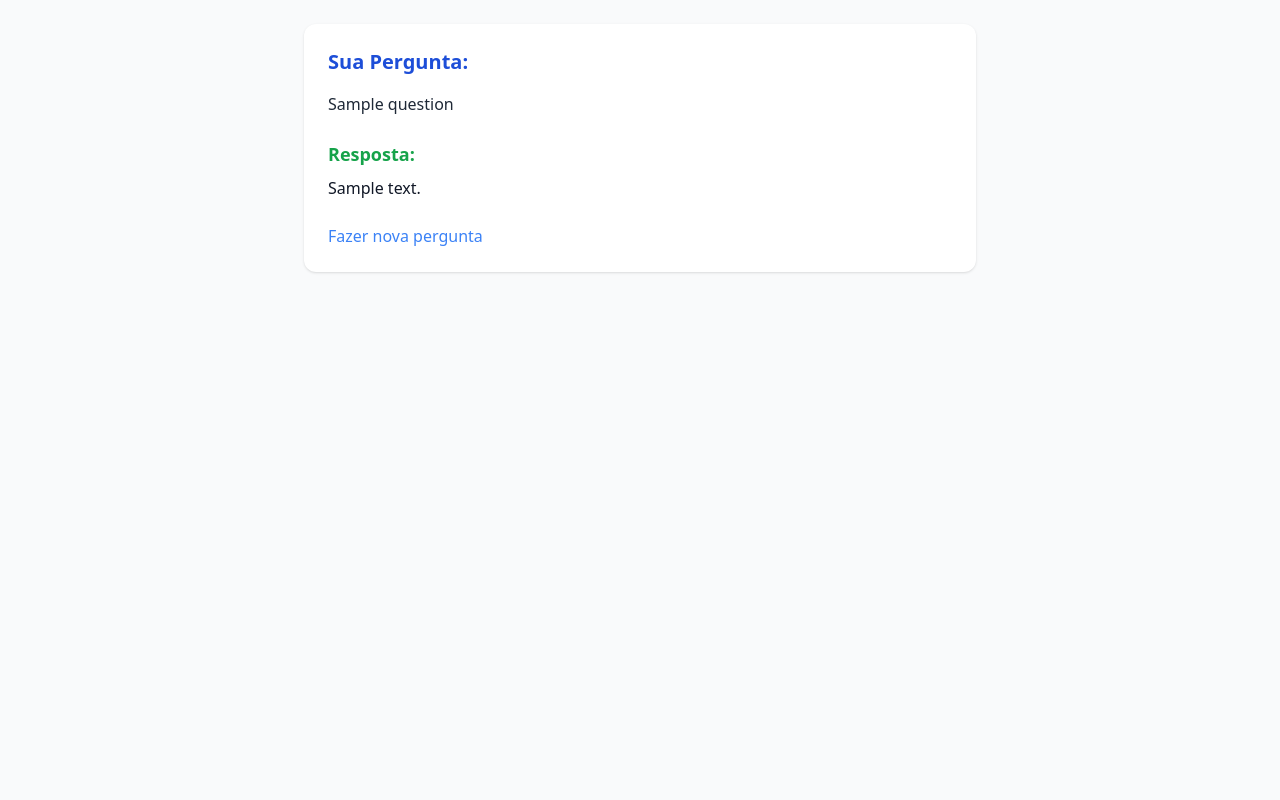
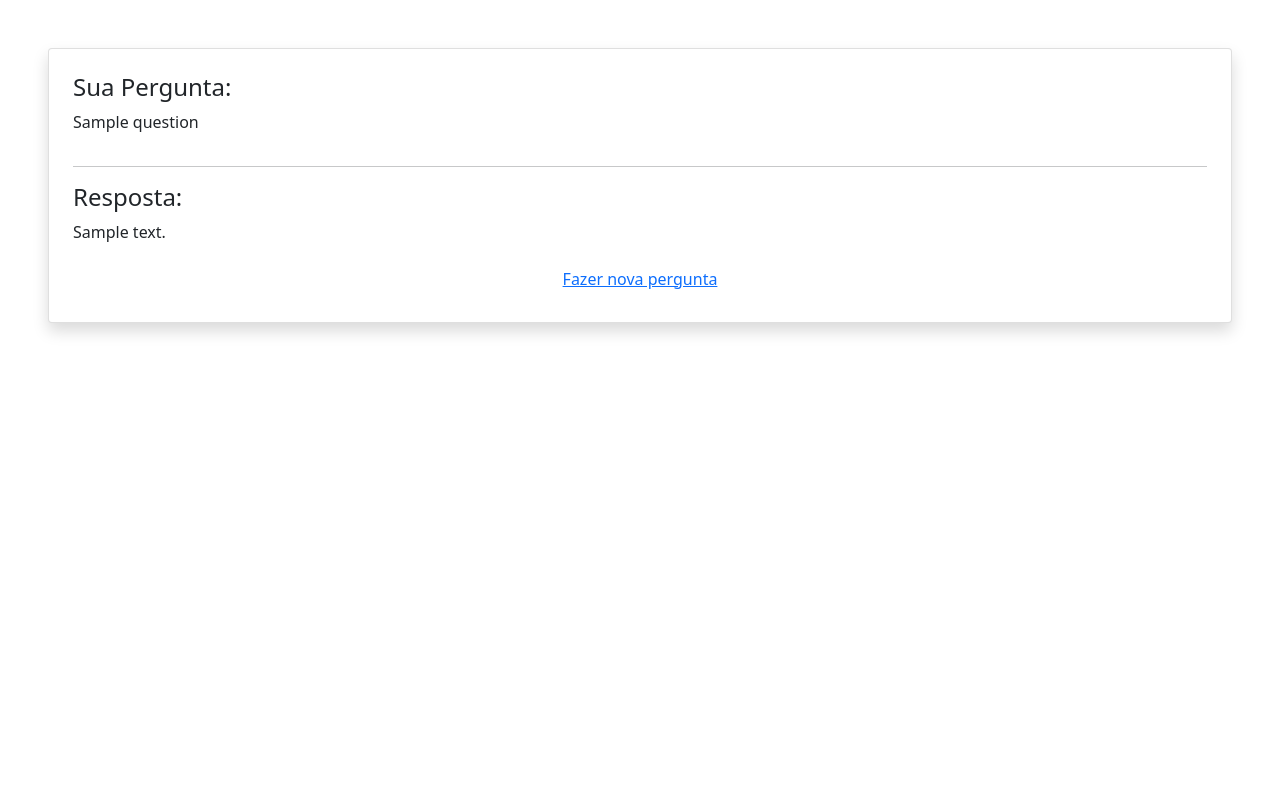
Before and after one commit to MacDowell354/assistente-alunos, a FastAPI app: template templates/response.html in a window 1280 px wide. Run offline with FastAPI, Linux system fonts and the light colour scheme; the template is opened without the code that fills it: most values are stand-ins (such as "Sample title", 1, 10 or a date in 2020); some libraries are stand-ins or nearby versions.

Commit message:
Update response.html

```diff
--- a/templates/response.html
+++ b/templates/response.html
@@ -1,20 +1,20 @@
 <!DOCTYPE html>
-<html lang="pt-br">
+<html lang="pt-BR">
 <head>
-  <meta charset="UTF-8">
-  <meta name="viewport" content="width=device-width, initial-scale=1.0">
-  <title>Resposta do Assistente</title>
-  <script src="https://cdn.tailwindcss.com"></script>
+  <meta charset="UTF-8" />
+  <meta name="viewport" content="width=device-width, initial-scale=1.0"/>
+  <title>Resposta – IA.Nanda Mac</title>
+  <link href="https://cdn.jsdelivr.net/npm/bootstrap@5.0.2/dist/css/bootstrap.min.css"
+        rel="stylesheet">
 </head>
-<body class="bg-gray-50 min-h-screen p-6">
-  <div class="max-w-2xl mx-auto bg-white rounded-xl shadow p-6">
-    <h1 class="text-xl font-semibold text-blue-700 mb-4">Sua Pergunta:</h1>
-    <p class="mb-6 text-gray-800">{{ question }}</p>
-
-    <h2 class="text-lg font-semibold text-green-600 mb-2">Resposta:</h2>
-    <div class="text-gray-900 whitespace-pre-line">{{ answer }}</div>
-
-    <a href="/" class="mt-6 inline-block text-blue-500 hover:underline">Fazer nova pergunta</a>
+<body>
+  <div class="card shadow m-5 p-4">
+    <h4>Sua Pergunta:</h4>
+    <p>{{ question }}</p>
+    <hr>
+    <h4>Resposta:</h4>
+    <p>{{ answer }}</p>
+    <a href="/" class="btn btn-link">Fazer nova pergunta</a>
   </div>
 </body>
 </html>
```
